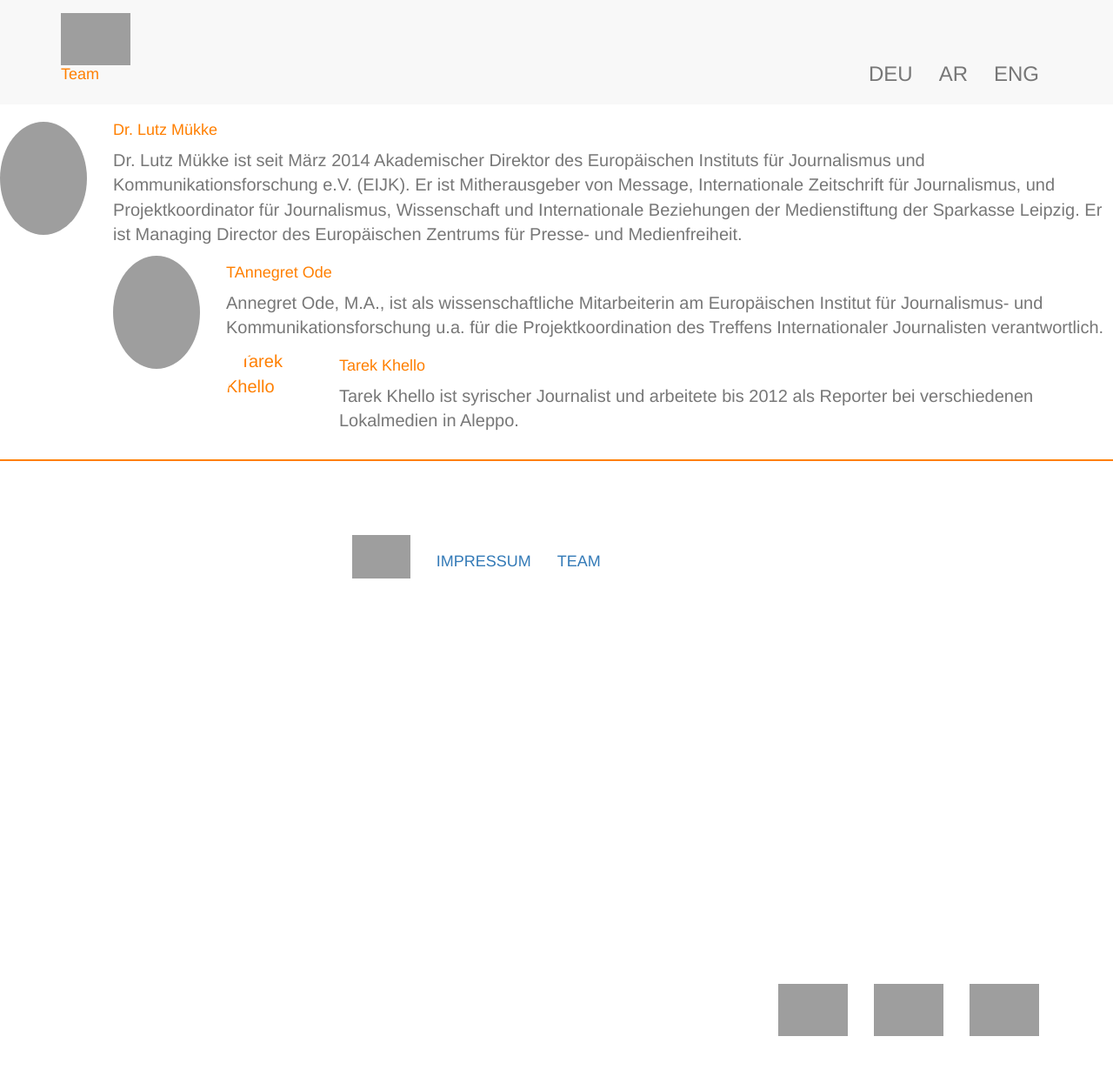
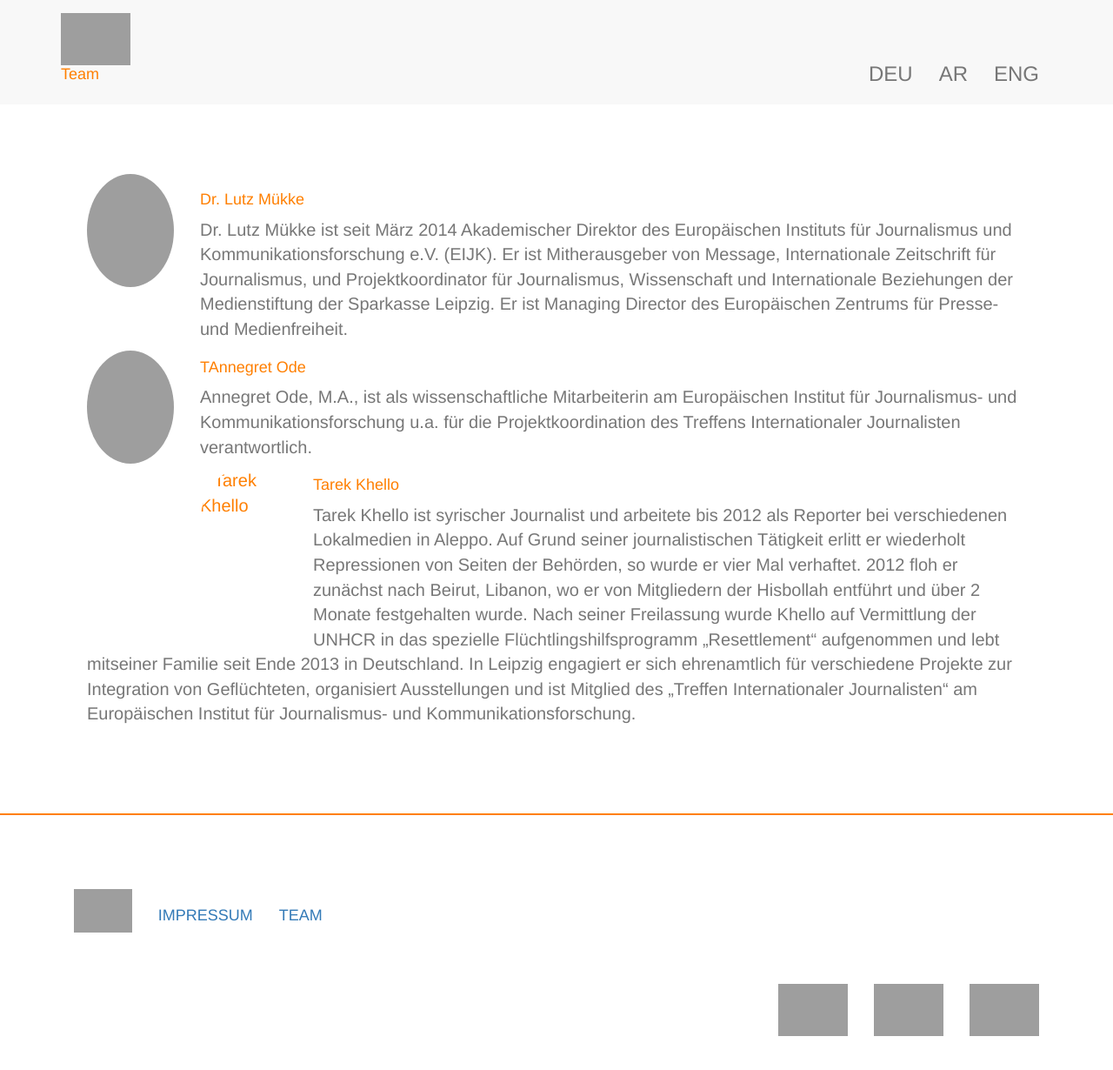
Before and after one commit to EIJC/TIJ, a Jekyll site: the page built from team.html, in a window 1280 px wide and 1237 px high. Shown: the top 1230 px of the window at 87% size. Built offline with Jekyll 4.4.1, drawn with Linux system fonts in a browser that asks for light colours; nearby versions of some CDN libraries; grey boxes are pictures that could not be loaded.

Commit message:
Update team.html

```diff
--- a/team.html
+++ b/team.html
@@ -1,7 +1,7 @@
 ---
 title: Team
 ---
-
+<div class="section">
 <a href="http://www.eijc.eu/de/dr-lutz-muekke-2/" target="_blank" title="Dr. Lutz Mükke"><img alt="Dr. Lutz Mükke" class="img-circle" src="https://www.dropbox.com/s/tdb8c6eydwvi2oz/Muekke_220_300_300_k.jpg?raw=1" title="Dr. Lutz Mükke" /> </a>
 <h3>Dr. Lutz Mükke</h3>
 <p>Dr. Lutz Mükke ist seit März 2014 Akademischer Direktor des Europäischen Instituts für Journalismus und Kommunikationsforschung e.V. (EIJK). Er ist Mitherausgeber von Message, Internationale Zeitschrift für Journalismus, und Projektkoordinator für Journalismus, Wissenschaft und Internationale Beziehungen der Medienstiftung der Sparkasse Leipzig. Er ist Managing Director des Europäischen Zentrums für Presse- und Medienfreiheit.</p>
@@ -14,9 +14,9 @@ title: Team
 
 <a href="" title="Tarek Khello"> <img alt="Tarek Khello" class="img-circle" src="" title="Tarek Khello" /> </a>
 <h3>Tarek Khello</h3>
-<p>Tarek Khello ist syrischer Journalist und arbeitete bis 2012 als Reporter bei verschiedenen Lokalmedien in Aleppo. </p>  </p>
+<p>Tarek Khello ist syrischer Journalist und arbeitete bis 2012 als Reporter bei verschiedenen Lokalmedien in Aleppo.  Auf Grund seiner journalistischen Tätigkeit erlitt er wiederholt Repressionen von Seiten der Behörden, so wurde er vier Mal verhaftet. 2012 floh er zunächst nach Beirut, Libanon, wo er von Mitgliedern der Hisbollah entführt und über 2 Monate festgehalten wurde. Nach seiner Freilassung wurde Khello auf Vermittlung der UNHCR in das spezielle Flüchtlingshilfsprogramm „Resettlement“ aufgenommen und lebt mitseiner Familie seit Ende 2013 in Deutschland. In Leipzig engagiert er sich ehrenamtlich für verschiedene Projekte zur Integration von Geflüchteten, organisiert Ausstellungen und ist Mitglied des „Treffen Internationaler Journalisten“ am Europäischen Institut für Journalismus- und Kommunikationsforschung.</p>  </p>
 
-
+</div>
 <div class="divider"></div>
 
   <div class="container">
```
